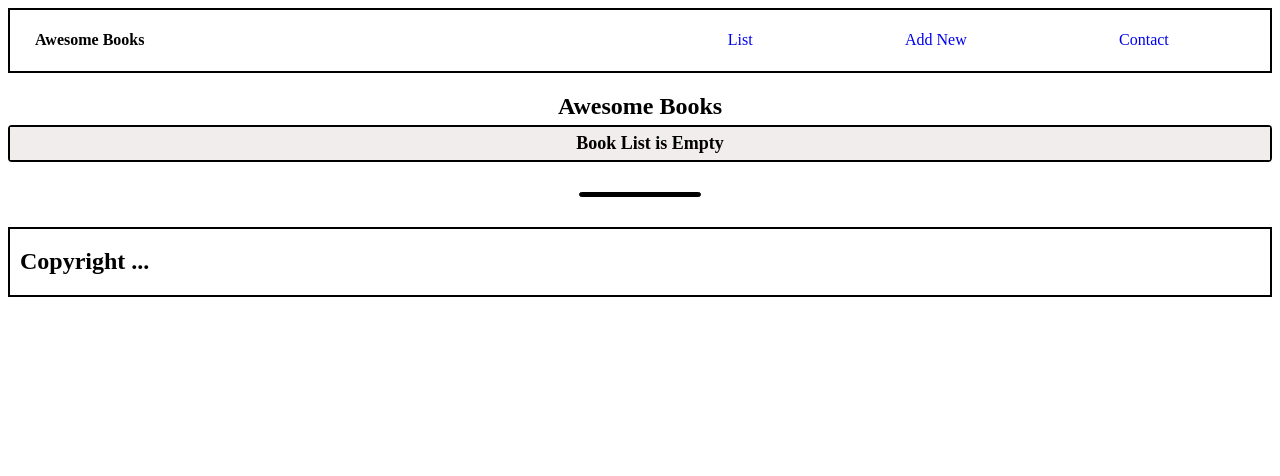
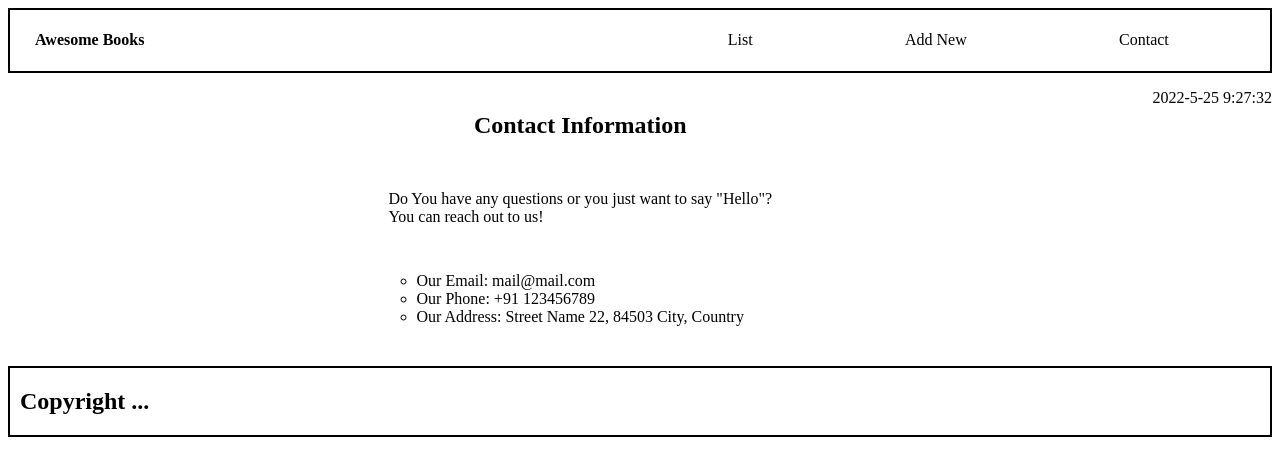
Before and after one commit to RitobrotoMukherjee/awesome-book-module-2, a website with bundled scripts: page pages/index.html in a window 1280 px wide. Built offline with nearby package versions, Linux system fonts and the light colour scheme.

Commit message:
Add contact page and design, Add current date time on header

```diff
--- a/css/style.css
+++ b/css/style.css
@@ -6,11 +6,12 @@
 body {
   font-family: 'Times New Roman', Times, serif;
 }
-header{
+
+header {
   margin-bottom: 20px;
 }
 
-footer{
+footer {
   display: flex;
   justify-content: start;
   align-items: center;
@@ -25,6 +26,7 @@ ul {
 
 a {
   text-decoration: none;
+  color: var(--black);
 }
 
 h1 {
@@ -40,13 +42,18 @@ nav {
 
 .nav-items {
   flex: 1 1 auto;
-  margin: 0px 25px;
+  margin: 0 25px;
 }
 
 .nav-link {
   display: flex;
   justify-content: space-around;
   align-items: center;
+}
+
+.date-time {
+  float: right;
+  margin-bottom: 9px;
 }
 
 button {
@@ -131,7 +138,7 @@ button {
 
 .footer-items {
   flex: 1 0 auto;
-  margin: 0px 10px;
+  margin: 0 10px;
 }
 
 input {
@@ -142,3 +149,24 @@ input {
   border-radius: 3px;
   box-shadow: 5px 5px 3px 3px var(--darkBg);
 }
+
+#contact-info-section {
+  display: flex;
+  flex-direction: column;
+  align-items: center;
+}
+
+.contact-infos {
+  display: flex;
+  flex-direction: column;
+  align-items: flex-start;
+  padding: 15px;
+}
+
+.contact-infos:last-child {
+  margin-bottom: 25px;
+}
+
+.contact-info-list-items {
+  list-style-type: circle;
+}
--- a/javascript/script.js
+++ b/javascript/script.js
@@ -1,6 +1,10 @@
 import { BookStore, getHTML } from './books/bookObj.js';
 
 const bookStore = new BookStore();
+
+// Only to show current date and time
+const today = new Date();
+document.getElementById('date-time').innerText = `${today.getFullYear()}-${today.getMonth() + 1}-${today.getDate()} ${today.getHours()}:${today.getMinutes()}:${today.getSeconds()}`;
 
 const docRange = document.createRange();
 const listWrapper = document.getElementById('book-list-wrapper');
--- a/pages/index.html
+++ b/pages/index.html
@@ -27,9 +27,12 @@
                 </li>
             </ul>
         </nav>
+        <div class="date-time">
+            <p id="date-time"></p>
+        </div>
     </header>
     <main>
-        <section id="book-list-section" class="text-center">
+        <section id="book-list-section" class="text-center display-none">
             <h1>Awesome Books</h1>
             <div id="book-list-wrapper">
             </div>
@@ -47,8 +50,28 @@
                 </div>
             </div>
         </section>
-        <section id="contact-info-section" class="text-center display-none">
-
+        <section id="contact-info-section" >
+            <h2>Contact Information</h2>
+            <div class="contact-infos">
+                <p class="main-paragraph">
+                    Do You have any questions or you just want to say "Hello"?
+                    <br />
+                    You can reach out to us!
+                </p>
+            </div>
+            <div class="contact-infos">
+                <ul class="contact-info-list">
+                    <li class="contact-info-list-items">
+                        Our Email: <a href="mailto:mail@mail.com">mail@mail.com</a>
+                    </li>
+                    <li class="contact-info-list-items">
+                        Our Phone: <a href="tel:+91123456789">+91 123456789</a>
+                    </li>
+                    <li class="contact-info-list-items">
+                        Our Address: Street Name 22, 84503 City, Country
+                    </li>
+                </ul>
+            </div>
         </section>
     </main>
     <footer>
```
